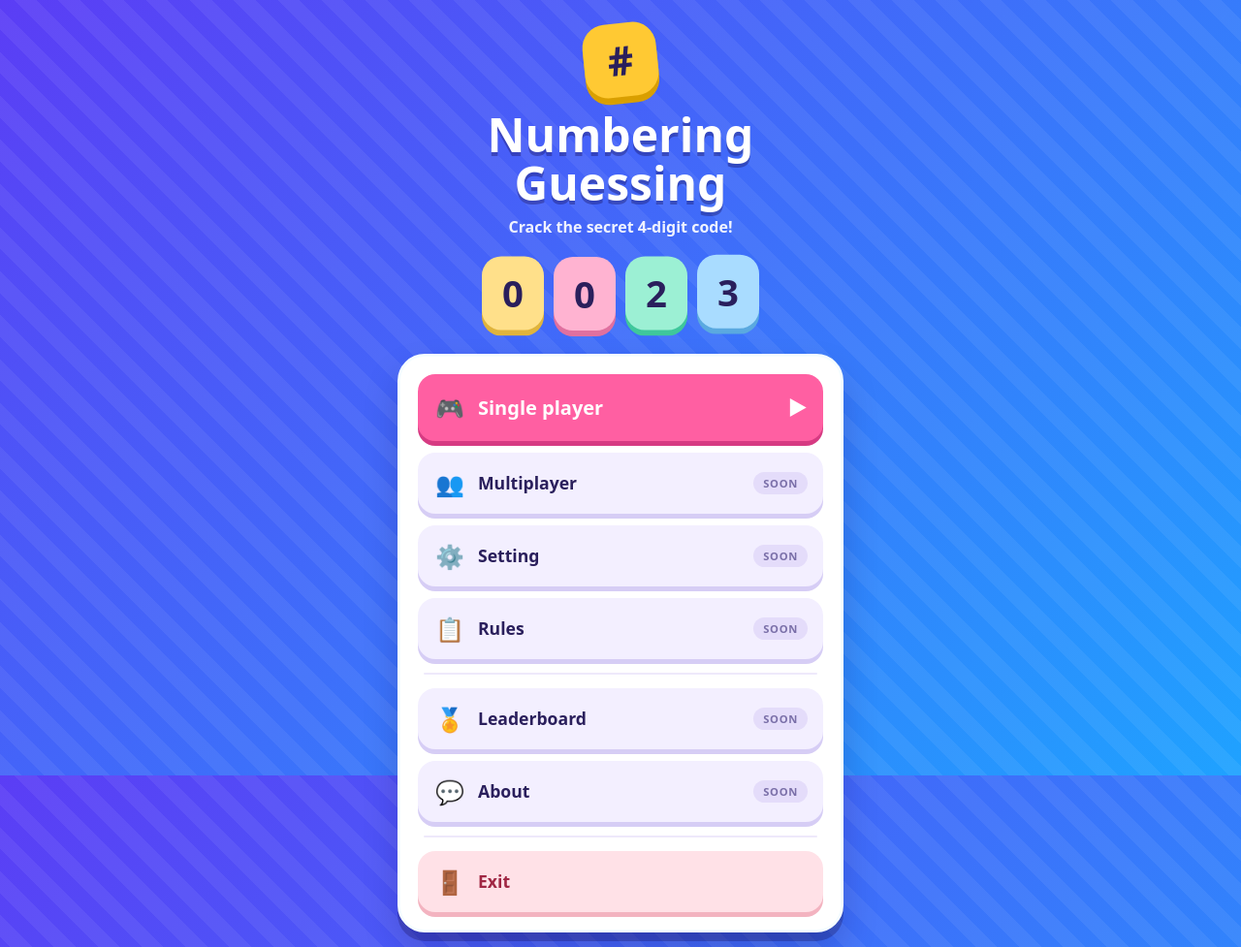
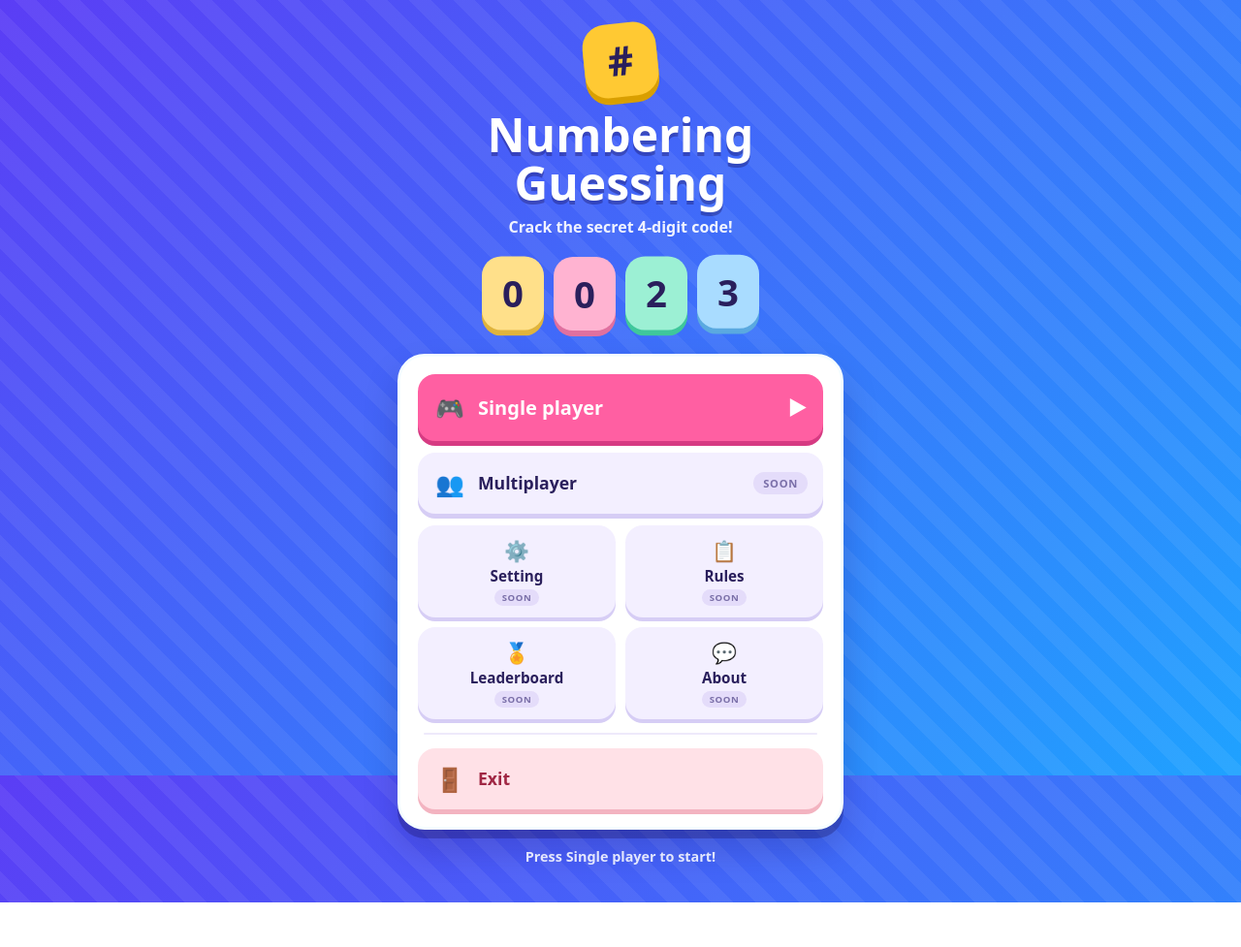
Before and after one commit to zhihong014/number-guessing.mm, a plain HTML site: page index.html in a window 1280 px wide. Shown: the top 977 px of the page at 97% size. After the commit the page ends 931 px from the top, so only its background shows below. Drawn offline with Linux system fonts and the light colour scheme.

Commit message:
Add files via upload

```diff
--- a/index.html
+++ b/index.html
@@ -70,6 +70,13 @@ h1 { margin: 0; font-size: clamp(2.1rem, 9vw, 3rem); font-weight: 900; line-heig
 .btn .go { font-size: 1.3rem; }
 .btn.play { background: var(--pink); color: #fff; box-shadow: 0 5px 0 #d63a82; font-size: 1.25rem; padding: 18px 16px; }
 .btn.play:active { box-shadow: none; }
+/* Smaller 2 x 2 buttons */
+.grid2 { display: grid; grid-template-columns: 1fr 1fr; gap: 10px; }
+.menu .btn.small { flex-direction: column; justify-content: center; gap: 2px; padding: 12px 6px; font-size: .95rem; text-align: center; box-shadow: 0 4px 0 #d6cdf5; }
+.menu .btn.small:active { box-shadow: none; }
+.btn.small .ic { font-size: 1.3rem; width: auto; }
+.btn.small .lbl { flex: none; }
+.btn.small .soon { font-size: .6rem; padding: 2px 8px; margin-top: 2px; }
 .btn.exit { background: #ffe1e7; color: #a02744; box-shadow: 0 5px 0 #f3b3c0; }
 .btn.exit:active { box-shadow: none; }
 .sep { height: 2px; background: #eee9fb; border-radius: 2px; margin: 2px 6px; }
@@ -89,11 +96,12 @@ h1 { margin: 0; font-size: clamp(2.1rem, 9vw, 3rem); font-weight: 900; line-heig
   <nav class="menu" aria-label="Main menu">
     <a class="btn play" href="singleplayer.html"><span class="ic">🎮</span><span class="lbl">Single player</span><span class="go" aria-hidden="true">▶</span></a>
     <button type="button" class="btn" aria-disabled="true"><span class="ic">👥</span><span class="lbl">Multiplayer</span><span class="soon">Soon</span></button>
-    <button type="button" class="btn" aria-disabled="true"><span class="ic">⚙️</span><span class="lbl">Setting</span><span class="soon">Soon</span></button>
-    <button type="button" class="btn" aria-disabled="true"><span class="ic">📋</span><span class="lbl">Rules</span><span class="soon">Soon</span></button>
-    <div class="sep" aria-hidden="true"></div>
-    <button type="button" class="btn" aria-disabled="true"><span class="ic">🏅</span><span class="lbl">Leaderboard</span><span class="soon">Soon</span></button>
-    <button type="button" class="btn" aria-disabled="true"><span class="ic">💬</span><span class="lbl">About</span><span class="soon">Soon</span></button>
+    <div class="grid2">
+      <button type="button" class="btn small" aria-disabled="true"><span class="ic">⚙️</span><span class="lbl">Setting</span><span class="soon">Soon</span></button>
+      <button type="button" class="btn small" aria-disabled="true"><span class="ic">📋</span><span class="lbl">Rules</span><span class="soon">Soon</span></button>
+      <button type="button" class="btn small" aria-disabled="true"><span class="ic">🏅</span><span class="lbl">Leaderboard</span><span class="soon">Soon</span></button>
+      <button type="button" class="btn small" aria-disabled="true"><span class="ic">💬</span><span class="lbl">About</span><span class="soon">Soon</span></button>
+    </div>
     <div class="sep" aria-hidden="true"></div>
     <button type="button" class="btn exit"><span class="ic">🚪</span><span class="lbl">Exit</span></button>
   </nav>
```
